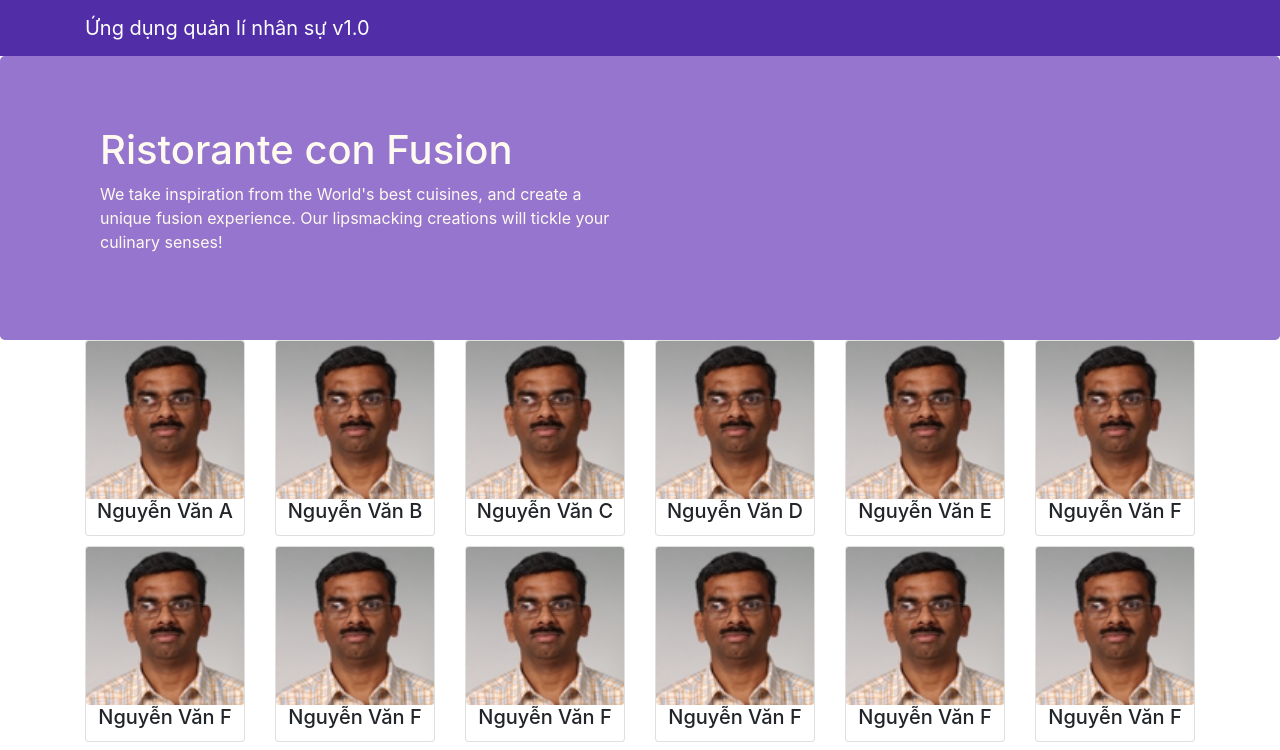
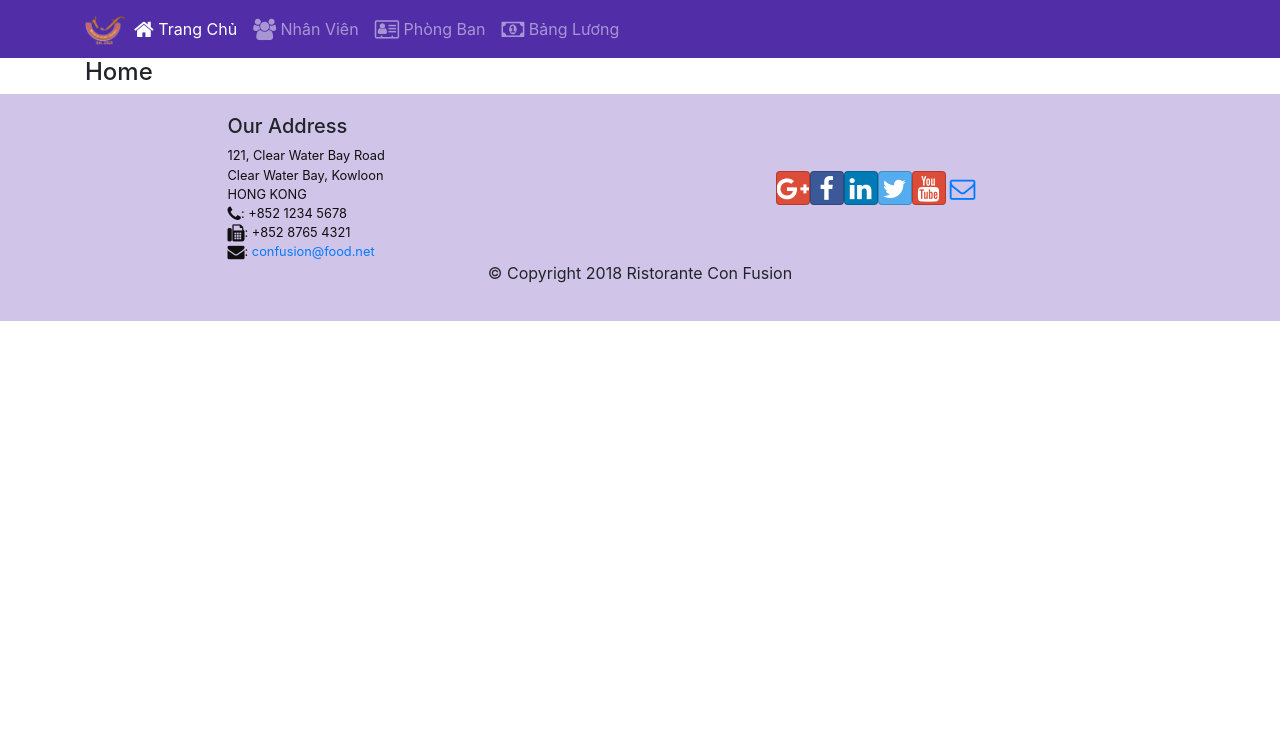
Before and after one commit to camhang190497/FUNIX-ASSIGNMENT, a React (Create React App) app: page /trangchu in a window 1280 px wide. Shown: the top 750 px of the page. Built offline with nearby package versions, Linux system fonts and the light colour scheme.

Commit message:
React Router

```diff
--- a/package.json
+++ b/package.json
@@ -13,6 +13,7 @@
     "react": "^17.0.2",
     "react-dom": "^17.0.2",
     "react-popper": "0.9.2",
+    "react-router-dom": "4.2.2",
     "react-scripts": "5.0.0",
     "reactstrap": "5.0.0",
     "web-vitals": "^2.1.2"
--- a/src/App.js
+++ b/src/App.js
@@ -1,6 +1,7 @@
 import React, { Component } from 'react';
 import Main from './components/MainComponent';
 import './App.css';
+import { BrowserRouter } from 'react-router-dom';
 
 
 
@@ -8,9 +9,12 @@ class App extends Component {
 
   render() {
     return (
-      <div>
-        <Main />
-      </div>
+      <BrowserRouter>
+        <div className="App">
+          <Main />
+        </div>
+      </BrowserRouter>
+
     );
   }
 }
--- a/src/components/HeaderComponent.js
+++ b/src/components/HeaderComponent.js
@@ -1,27 +1,47 @@
 import React, { Component} from 'react';
-import { Navbar, NavbarBrand, Jumbotron } from 'reactstrap';
+import { Navbar, NavbarBrand,Nav, NavbarToggler, Collapse, NavItem } from 'reactstrap';
+import { NavLink } from 'react-router-dom';
 
 class Header extends Component {
+    constructor(props) {
+        super(props);
+
+        this.toggleNav = this.toggleNav.bind(this);
+        this.state = {
+          isNavOpen: false
+        };
+      }
+
+      toggleNav() {
+        this.setState({
+          isNavOpen: !this.state.isNavOpen
+        });
+      }
     render() {
         return(
             <React.Fragment>
-                <Navbar dark>
+                <Navbar dark expand="md">
                     <div className="container">
-                        <NavbarBrand href="/"
-                        >Ứng  dụng  quản  lí  nhân  sự  v1.0
-                        </NavbarBrand>
+                        <NavbarToggler onClick={this.toggleNav} />
+                        <NavbarBrand className="mr-auto" href="/"><img src='assets/images/logo.png' height="30" width="41" alt='Ristorante Con Fusion' /></NavbarBrand>
+                        <Collapse isOpen={this.state.isNavOpen} navbar>
+                            <Nav navbar>
+                            <NavItem>
+                                <NavLink className="nav-link"  to='/trangchu'><span className="fa fa-home fa-lg"></span> Trang Chủ</NavLink>
+                            </NavItem>
+                            <NavItem>
+                                <NavLink className="nav-link" to='/nhanvien'><span className="fa fa-users fa-lg"></span> Nhân Viên</NavLink>
+                            </NavItem>
+                            <NavItem>
+                                <NavLink className="nav-link"  to='/phongban'><span className="fa fa-vcard-o fa-lg"></span> Phòng Ban</NavLink>
+                            </NavItem>
+                            <NavItem>
+                                <NavLink className="nav-link" to='/bangluong'><span className="fa fa-money fa-lg"></span> Bảng Lương</NavLink>
+                            </NavItem>
+                            </Nav>
+                        </Collapse>
                     </div>
                 </Navbar>
-                <Jumbotron>
-                    <div className="container">
-                        <div className="row row-header">
-                            <div className="col-12 col-sm-6">
-                                <h1>Ristorante con Fusion</h1>
-                                <p>We take inspiration from the World's best cuisines, and create a unique fusion experience. Our lipsmacking creations will tickle your culinary senses!</p>
-                            </div>
-                        </div>
-                    </div>
-                </Jumbotron>
 
             </React.Fragment>
         );
--- /dev/null
+++ b/src/components/HomeComponent.js
@@ -0,0 +1,10 @@
+import React from 'react';
+
+function Home(props) {
+    return(
+        <div className="container">
+            <h4>Home</h4>
+        </div>
+    );
+}
+export default Home;
--- a/src/components/MainComponent.js
+++ b/src/components/MainComponent.js
@@ -2,9 +2,11 @@ import React, { Component } from 'react';
 
 import { DEPARTMENTS, STAFFS } from '../shared/staffs';
 import StaffList from './StaffListComponent';
-import StaffDetail from './StaffdetailComponent';
+
 import Header from './HeaderComponent';
 import Footer from './FooterComponent';
+import Home from './HomeComponent';
+import { Switch, Route, Redirect } from 'react-router-dom';
 
 class Main extends Component {
     constructor(props) {
@@ -13,21 +15,27 @@ class Main extends Component {
     this.state = {
       staffs: STAFFS,
       departments: DEPARTMENTS,
-      selectedStaff: null
+
     };
     }
 
-    onStaffSelect(staffId) {
-    this.setState({ selectedStaff: staffId })
-    }
+
 
     render() {
+
+      const HomePage = () => {
+        return(
+          <Home />
+        )
+      }
     return (
       <div className="App">
         <Header />
-        <StaffList staffs={this.state.staffs}
-          onClick={(staffId) => this.onStaffSelect(staffId)}/>
-        <StaffDetail staff={this.state.staffs.filter((staff) => staff.id === this.state.selectedStaff)[0]}/>
+        <Switch>
+          <Route path="/trangchu" component={HomePage}/>
+          <Route exact path="/nhanvien" component={() => <StaffList staffs={this.state.staffs}/>} />
+          <Redirect to="/trangchu" />
+        </Switch>
         <Footer />
       </div>
     )
```
Also changed, not shown: 1 other file (tests, documents, lock files or other folders).
